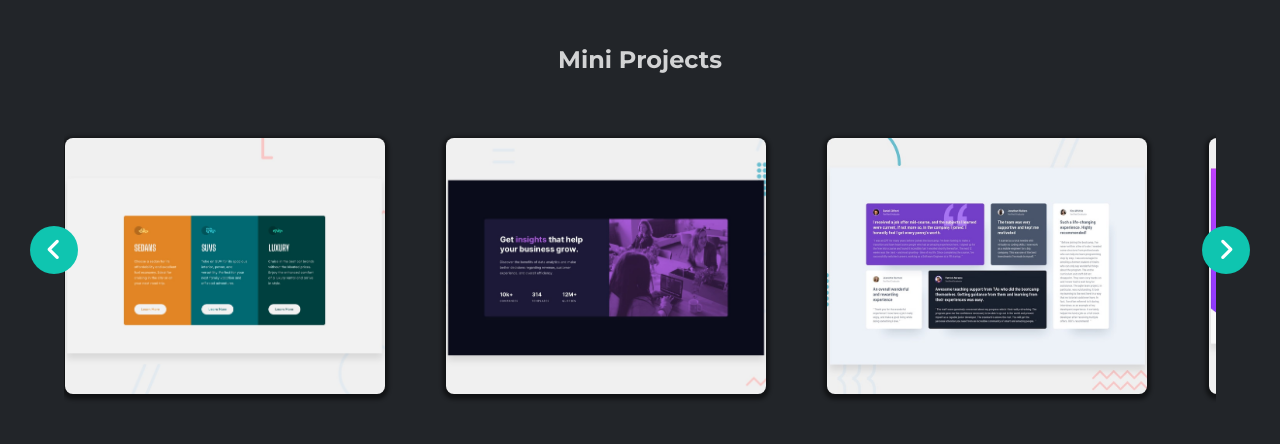
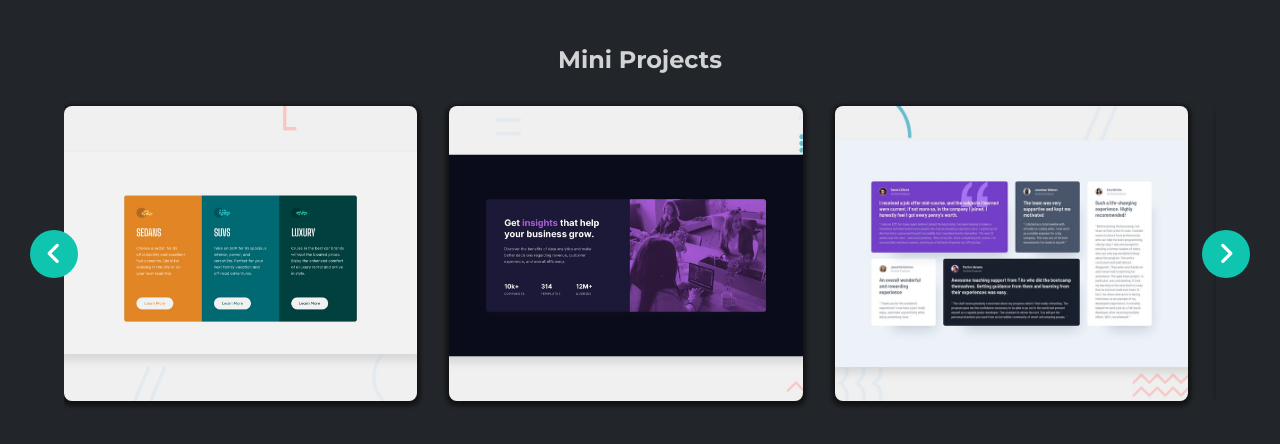
Before and after one commit to sukanyagurav/Portflio, a website built with Vite: page index.html in a window 1280 px wide. Shown: the part 1396-1840 px from the top of the page. Built offline with nearby package versions, Linux system fonts and the light colour scheme.

Commit message:
update file

```diff
--- a/css/sections/projects.css
+++ b/css/sections/projects.css
@@ -46,7 +46,7 @@
     display: grid;
     grid-auto-flow: column;
     grid-auto-columns: 100%;
-    gap:28px;
+    gap:2rem;
     place-items: center;
     align-items: end;
     overflow-x: auto;
@@ -93,7 +93,8 @@
     width: 100%;
     height: 100%;
     box-shadow: rgba(0, 0, 0, 0.3) 0px 2px 4px 3px, rgba(0, 0, 0, 0.3) 0px 2px 4px 3px;
-
+    max-width: 500px;
+    /* min-height: 300px; */
 }
 .carousel .buttons{
     position: absolute;
@@ -125,7 +126,10 @@
 
 }
 @media screen and (min-width:840px){
-
+    /* .carousel .card{
+        max-width: 700px;
+        min-height: 300px;
+    } */
     .projects{
         padding-inline: 3rem;
         flex-direction: row;
@@ -146,10 +150,7 @@
     .wrapper .carousel{
         grid-auto-columns: calc((100% / 2) - 5px);
     }
-    .carousel .card{
-     width: 35vw;
-     height:30vw;
-    }
+
     .wrapper button:first-child{
     left:-18px;
     }
@@ -162,9 +163,6 @@
         grid-auto-columns: calc((100% / 3) - 20px);
     }
 
-    .carousel .card{
-        width:25vw;
-        height:20vw;
-    }
+
 
 }
```
